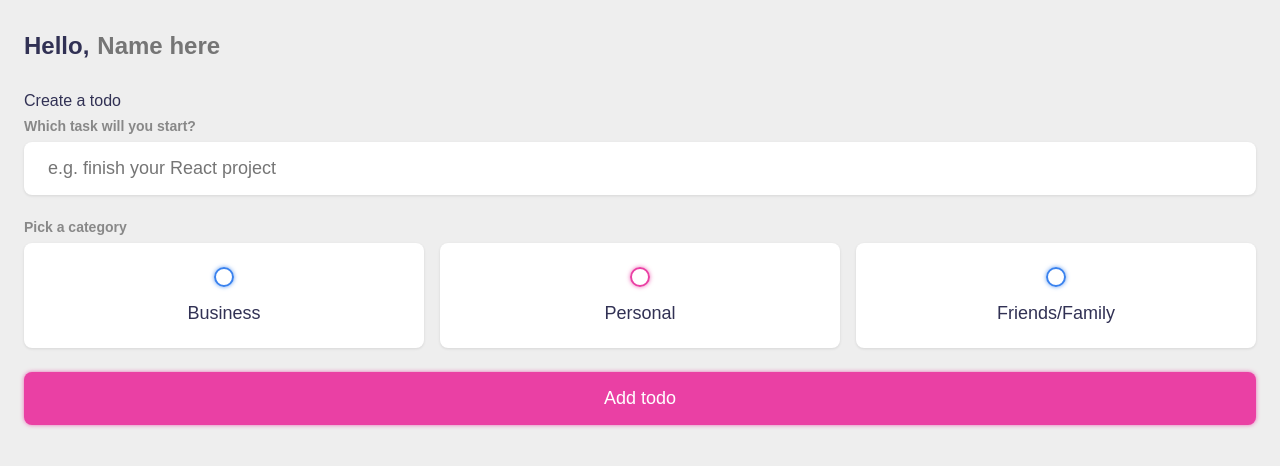
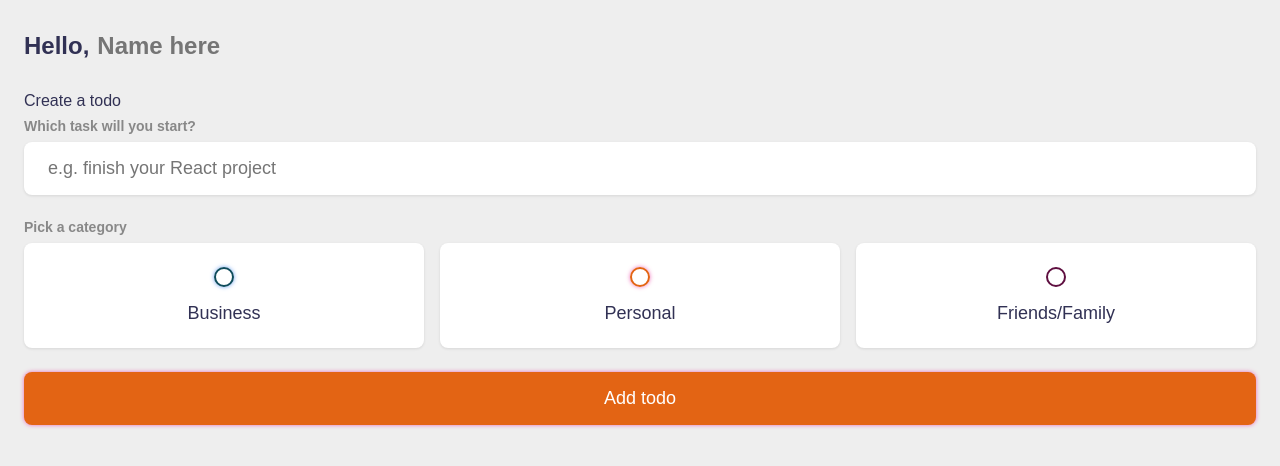
Before and after one commit to MarieSeaman94/todo-list-one, a Vue app: page / in a window 1280 px wide. Shown: the top 466 px of the page. Built offline with nearby package versions, Linux system fonts and the light colour scheme.

Commit message:
changing colos in css

```diff
--- a/src/App.vue
+++ b/src/App.vue
@@ -34,6 +34,7 @@ watch(todos, (newVal) => {
 
 onMounted(() => {
   name.value = localStorage.getItem('name') || ''
+  todos.value =JSON.parse(localStorage.getItem('todos')) || []
 })
 </script>
 
--- a/src/style.css
+++ b/src/style.css
@@ -1,6 +1,7 @@
 :root {
-	--primary: #EA40A4;
-	--business: #3A82EE;
+	--primary: #E36414;
+	--business: #0F4C5C;
+  --friends-family: #5F0F40;
 	--personal: var(--primary);
 	--light: #EEE;
 	--grey: #888;
@@ -123,6 +124,11 @@ input[type="checkbox"] {
 	box-shadow: var(--personal-glow);
 }
 
+.bubble.friends-family {
+  border-color: var(--friends-family);
+	box-shadow: var(--friends-family);
+}
+
 .bubble::after {
 	content: "";
 	display: block;
```
